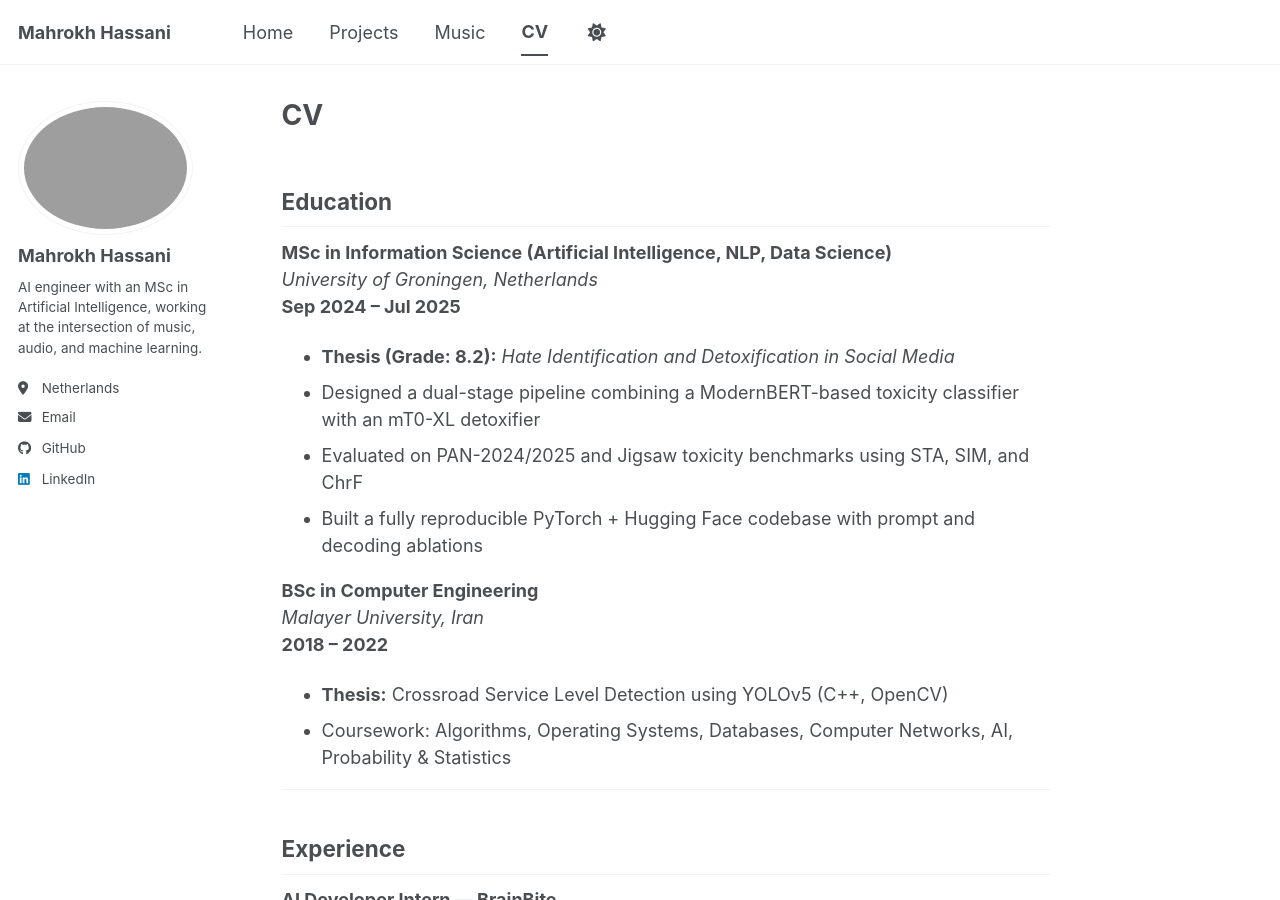
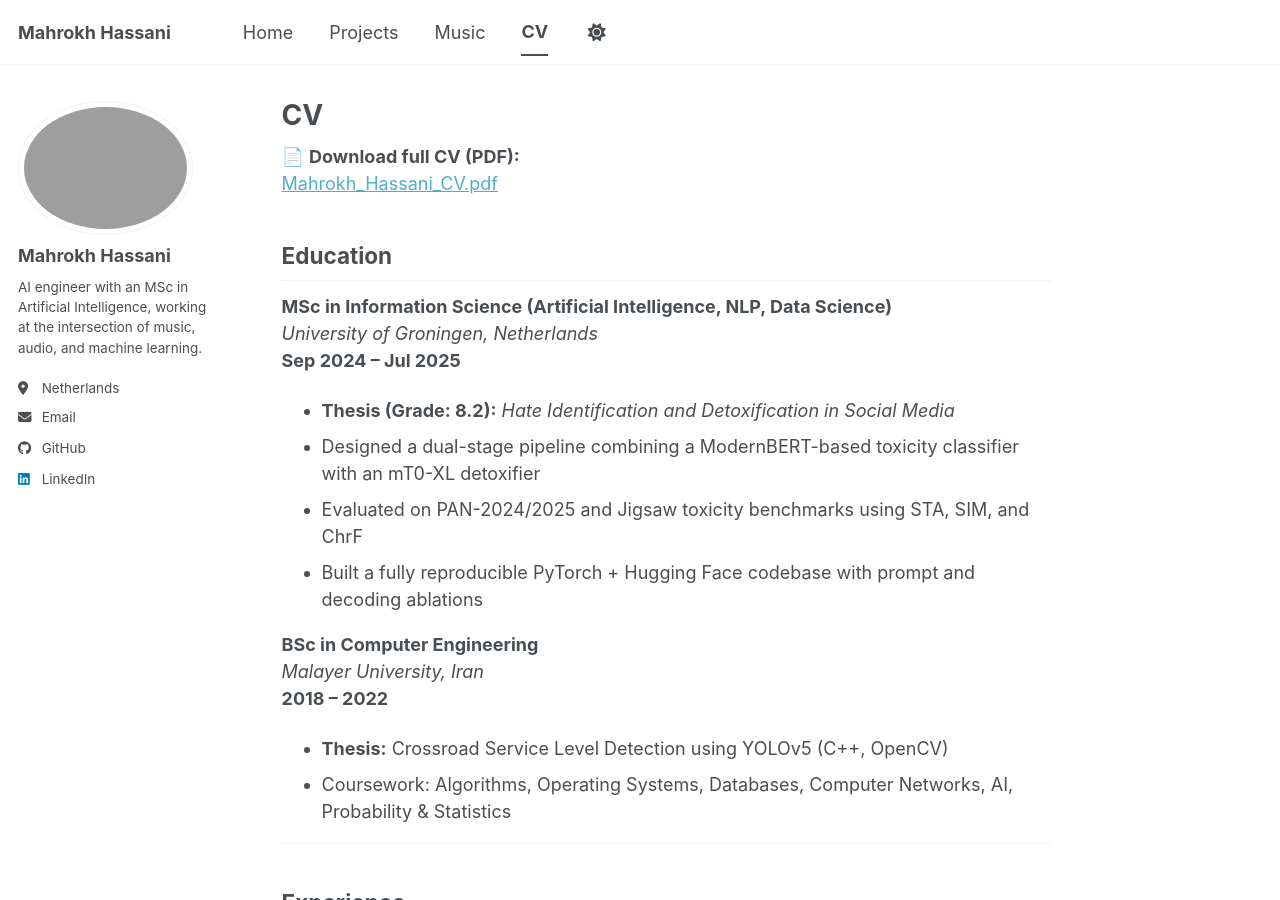
Before and after one commit to alexx99-hs/alexx99-hs.github.io, a Jekyll site: the page built from _pages/cv.md, in a window 1280 px wide and 900 px high. Built offline with Jekyll 4.4.1, drawn with Linux system fonts in a browser that asks for light colours; a script bundle is joined from its source files by our own code; library files that are not in the unit come from our copies.

Commit message:
Add PDF download link for full CV
Added a link to download the full CV in PDF format.

```diff
--- a/_pages/cv.md
+++ b/_pages/cv.md
@@ -4,6 +4,8 @@ title: "CV"
 permalink: /cv/
 author_profile: true
 ---
+📄 **Download full CV (PDF):**
+[Mahrokh_Hassani_CV.pdf](/files/cv_mahrokh_hassani_AI.pdf)
 
 ## Education
 
```
